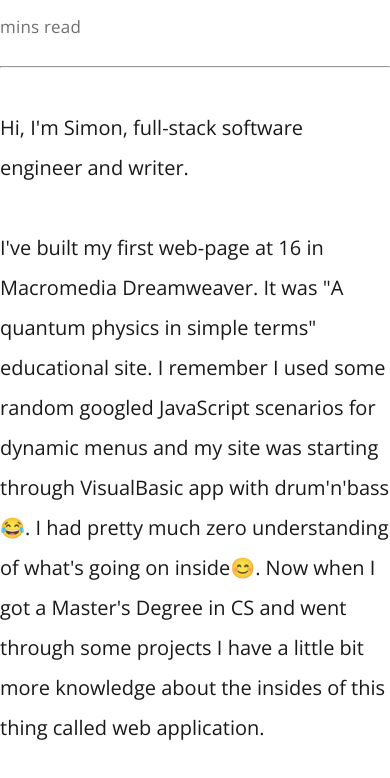
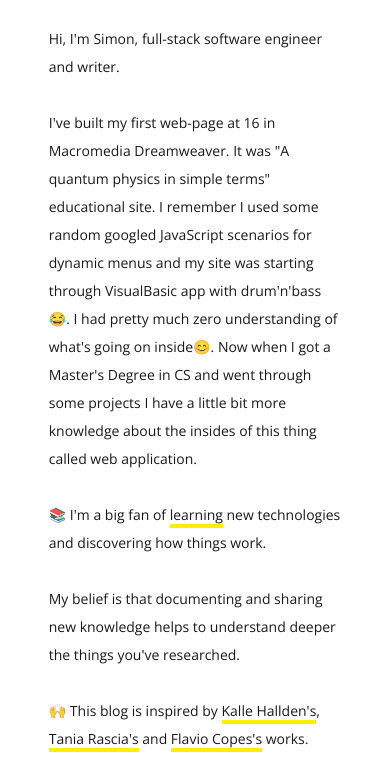
Before and after one commit to sematgt/devblog, a Gatsby site: page /All-you-need-to-know-about-permissions-in-Django-REST-Framework in a window 390 px wide. Shown: the part 205-983 px from the top of the page. Built offline with nearby package versions, Linux system fonts and the light colour scheme; Gatsby itself is replaced by a stand-in of ours.

Commit message:
added posts mobile responsiveness

```diff
--- a/src/styles/base/mixins.scss
+++ b/src/styles/base/mixins.scss
@@ -18,6 +18,12 @@
     }
 }
 
+@mixin mobile-xsmall-breakpoint {
+    @media (max-width: #{$mobile-xsmall}) {
+        @content;
+    }
+}
+
 @mixin mobile-margin-breakpoint {
     @media (max-width: #{$mobile-margin}) {
         @content;
--- a/src/styles/base/prism-mokaidia.css
+++ b/src/styles/base/prism-mokaidia.css
@@ -11,9 +11,9 @@
 	background: none;
 	text-shadow: 0 1px rgba(0, 0, 0, 0.315);
 	font-family: 'Roboto Mono', Consolas, Monaco, 'Andale Mono', 'Ubuntu Mono', monospace;
-	font-size: 0.75rem;
+	font-size: 0.6rem;
 	text-align: left;
-	white-space: pre;
+	white-space: pre-wrap;
 	word-spacing: normal;
 	word-break: normal;
 	word-wrap: normal;
--- a/src/styles/base/typography.scss
+++ b/src/styles/base/typography.scss
@@ -7,6 +7,7 @@
     $mobile: 900px;
     $mobile-margin: 600px;
     $mobile-small: 450px;
+    $mobile-xsmall: 350px;
     $mobile-textsize: 200px;
 
 /* Root variables */
--- a/src/styles/components/layout.scss
+++ b/src/styles/components/layout.scss
@@ -14,8 +14,15 @@
     }
   }
 
+
 body {
     margin: 0px;
+}
+
+img {
+    width: auto !important;
+    margin: 0 auto !important;
+    max-width: 100%;
 }
 
 .header {
@@ -68,10 +75,13 @@
     }
 
     .content {
-        margin-left: 0px;
-        flex-basis: 100vw*0.75;
+        margin-left: 0px !important;
+        flex-basis: 100vw*0.75 !important;
         min-width: unset !important;
         max-width: unset;
+        // img {
+        //     width: auto !important;
+        // }
     }
 }
 
@@ -80,20 +90,21 @@
         // flex-basis: 100vw*0.92;
         flex-basis: 94%;
     }
+
+    html {
+        font-size: $base-font-size*0.8;
+    }
 }
 
 @include mobile-small-breakpoint {
+    html {
+        font-size: $base-font-size*0.7;
+    }
     .content {
-        overflow: scroll;
+        // overflow: scroll;
         .post-preview {
             .post-preview-header-string {
                 flex-direction: column;
-                // .post-preview-readtime {
-                //     align-self: auto;
-                // }
-                // .post-preview-tags {
-                //     margin-left: 0px;
-                // }
             }
             .post-preview-subtitle-string {
                 flex-direction: column;
@@ -102,8 +113,19 @@
     }
 }
 
+@include mobile-xsmall-breakpoint {
+    html {
+        font-size: $base-font-size*0.5;
+    }
+
+}
 
 @include mobile-textsize-breakpoint {
+    html {
+        font-size: $base-font-size*0.35;
+    }
+
+
     .content {
         .post-preview {
             .post-preview-header-string {
```
Also changed, not shown: content/images/logo.png (deleted).
